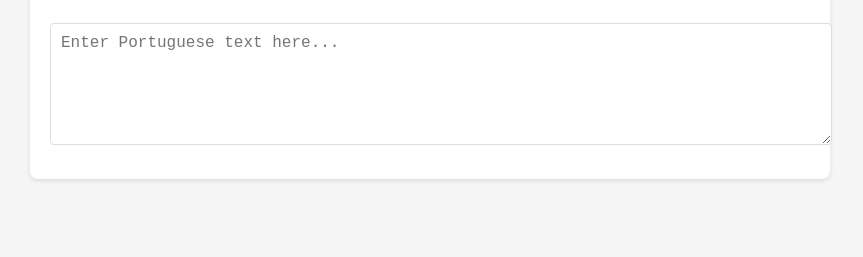
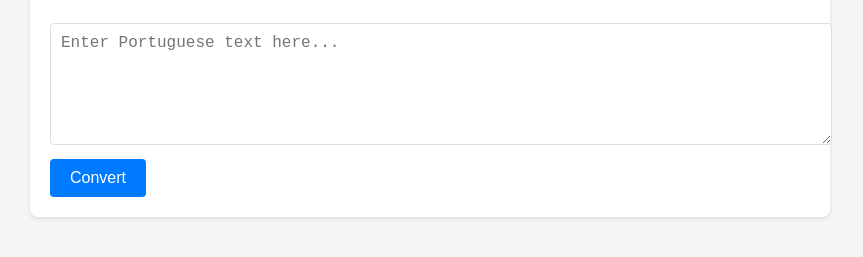
Before and after one commit to Kleinster2/portuguese-converter-replit, a website: page index.html in a window 1280 px wide. Shown: the part 141-398 px from the top of the page, without its empty margins (210-1073 px from the left). Drawn offline with Linux system fonts and the light colour scheme.

Commit message:
Restored to 'a8af068b338b6688796621c34c429bee4d365a27'
Replit-Restored-To: a8af068b338b6688796621c34c429bee4d365a27

```diff
--- a/index.html
+++ b/index.html
@@ -76,7 +76,7 @@
         <p>Enter Portuguese text below to convert it to colloquial, rapid speech:</p>
 
         <textarea id="inputText" placeholder="Enter Portuguese text here..."></textarea>
-        <!-- <button onclick="convertText()">Convert</button> -->
+        <button onclick="convertText()">Convert</button>
 
         <div id="result" class="result" style="display: none;">
             <p>
```
